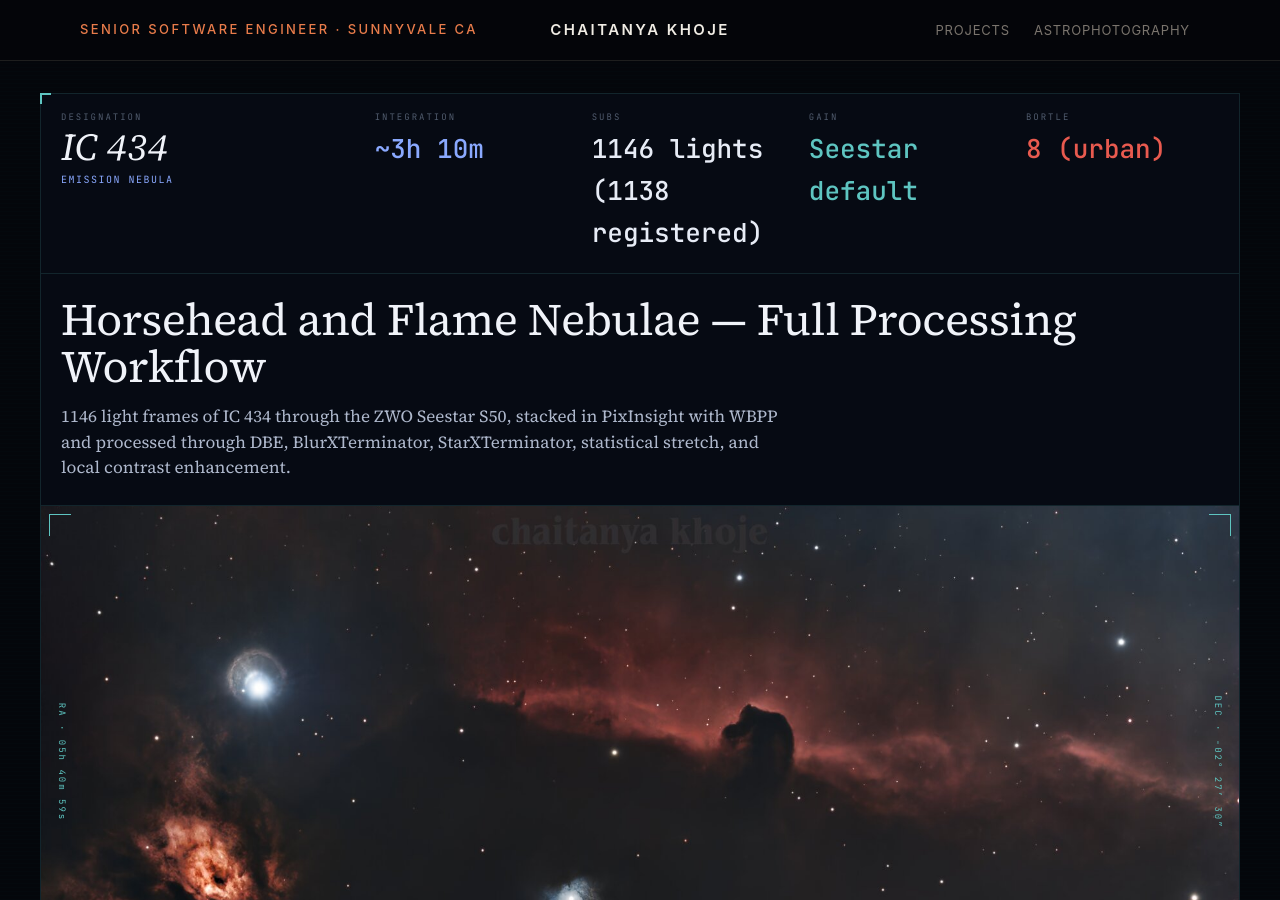
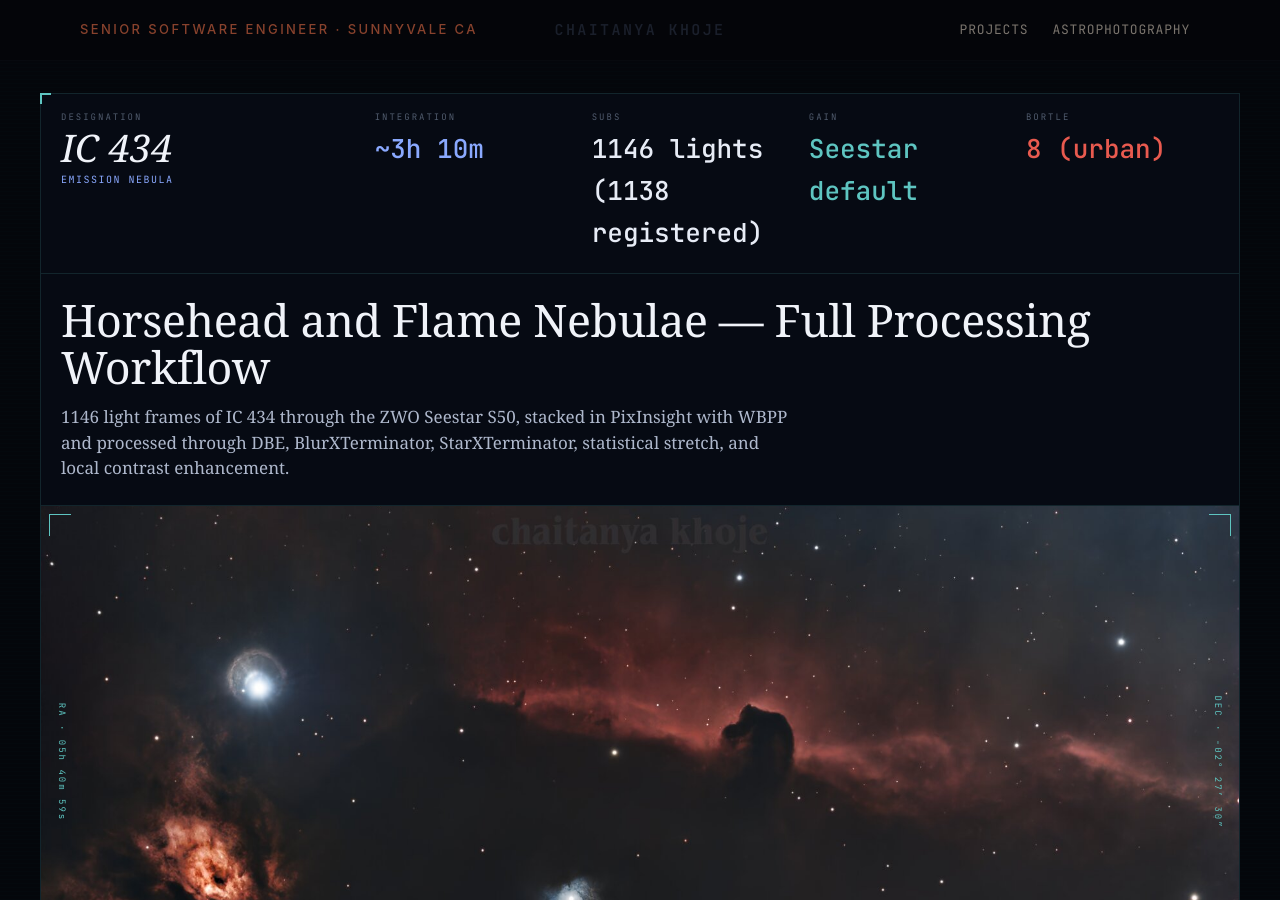
Before and after one commit to ChaitanyaKhoje/chaitanyakhoje.github.io, a Jekyll site: the page built from _posts/2026-05-18-horsehead-flame-nebula-wbpp-workflow.md, in a window 1280 px wide and 900 px high. Built offline with Jekyll 4.4.1, drawn with Linux system fonts in a browser that asks for light colours; some web fonts are replaced; some of the changed text lies outside the part shown.

Commit message:
feat(04-02): wire font link, astro-themes.css, FOUC script, and toggle button into astro-workflow.html
- Replace Playfair Display + Source Serif 4 font link with six-family set (Italiana, Newsreader, Spectral, Space Grotesk, Manrope, JetBrains Mono)
- Add astro-themes.css link immediately after font link
- Add FOUC-prevention IIFE in <head>: reads localStorage 'astro-theme', validates against whitelist, falls back to prefers-color-scheme, defaults to theme-night
- Add toggle button (#astro-theme-toggle.al-theme-toggle) in .db-inline-toc-inner between db-inline-sep and db-inline-buttons
- Add initAstroThemeToggle() function inside existing IIFE: syncs label, toggles between theme-atlas/theme-night, persists to localStorage 'astro-theme'
- Call initAstroThemeToggle() from DOMContentLoaded handler alongside existing init functions
- _layouts/default.html untouched (homepage theme system unaffected)

```diff
--- a/_layouts/astro-workflow.html
+++ b/_layouts/astro-workflow.html
@@ -4,7 +4,24 @@
 
 <link rel="preconnect" href="https://fonts.googleapis.com" />
 <link rel="preconnect" href="https://fonts.gstatic.com" crossorigin />
-<link rel="stylesheet" href="https://fonts.googleapis.com/css2?family=Playfair+Display:ital,wght@0,500;0,700;1,500;1,700&family=Source+Serif+4:ital,opsz,wght@0,8..60,400;0,8..60,600;1,8..60,400;1,8..60,600&family=JetBrains+Mono:wght@400;500;600&display=swap" />
+<link rel="stylesheet" href="https://fonts.googleapis.com/css2?family=Italiana&family=Newsreader:ital,opsz,wght@0,6..72,400;0,6..72,500;0,6..72,700;1,6..72,400;1,6..72,500;1,6..72,700&family=Spectral:ital,wght@0,400;0,500;0,700;1,400;1,500&family=Space+Grotesk:wght@400;500;600;700&family=Manrope:wght@400;500;600;700&family=JetBrains+Mono:wght@400;500;600&display=swap" />
+<link rel="stylesheet" href="{{ '/assets/css/astro-themes.css' | relative_url }}" />
+<script>
+(function() {
+  var saved = localStorage.getItem('astro-theme');
+  var theme;
+  if (saved === 'theme-atlas' || saved === 'theme-night') {
+    theme = saved;
+  } else if (window.matchMedia('(prefers-color-scheme: dark)').matches) {
+    theme = 'theme-night';
+  } else if (window.matchMedia('(prefers-color-scheme: light)').matches) {
+    theme = 'theme-atlas';
+  } else {
+    theme = 'theme-night';
+  }
+  document.body.classList.add(theme);
+})();
+</script>
 
 <div class="db-wrap post">
 
@@ -113,6 +130,7 @@
     <div class="db-inline-toc-inner">
       <a class="db-inline-back" href="{{ '/astrophotography/' | relative_url }}">← Back</a>
       <span class="db-inline-sep"></span>
+      <button id="astro-theme-toggle" class="al-theme-toggle" aria-label="Switch astrophotography theme"></button>
       <div class="db-inline-buttons" id="db-toc-buttons"></div>
       <span class="db-inline-spacer"></span>
       <span class="db-status-live db-inline-status">
@@ -346,6 +364,31 @@
     });
   }
 
+  // ── ASTRO THEME TOGGLE ───────────────────────────────────────────────
+  function initAstroThemeToggle() {
+    var toggle = document.getElementById('astro-theme-toggle');
+    if (!toggle) return;
+
+    function currentTheme() {
+      return document.body.classList.contains('theme-atlas') ? 'theme-atlas' : 'theme-night';
+    }
+
+    function labelFor(theme) {
+      return theme === 'theme-atlas' ? '&#x25D1; Night' : '&#x25D0; Atlas';
+    }
+
+    toggle.innerHTML = labelFor(currentTheme());
+
+    toggle.addEventListener('click', function() {
+      var current = currentTheme();
+      var next = current === 'theme-atlas' ? 'theme-night' : 'theme-atlas';
+      document.body.classList.remove(current);
+      document.body.classList.add(next);
+      localStorage.setItem('astro-theme', next);
+      toggle.innerHTML = labelFor(next);
+    });
+  }
+
   // ── NO-COPY PROTECTION ───────────────────────────────────────────────
   function initNoCopy() {
     document.querySelectorAll('.db-hero-img, .db-image-frame img').forEach(el => {
```
Also changed, not shown: other parts of _layouts/astro-workflow.html (+1 -0 lines).
